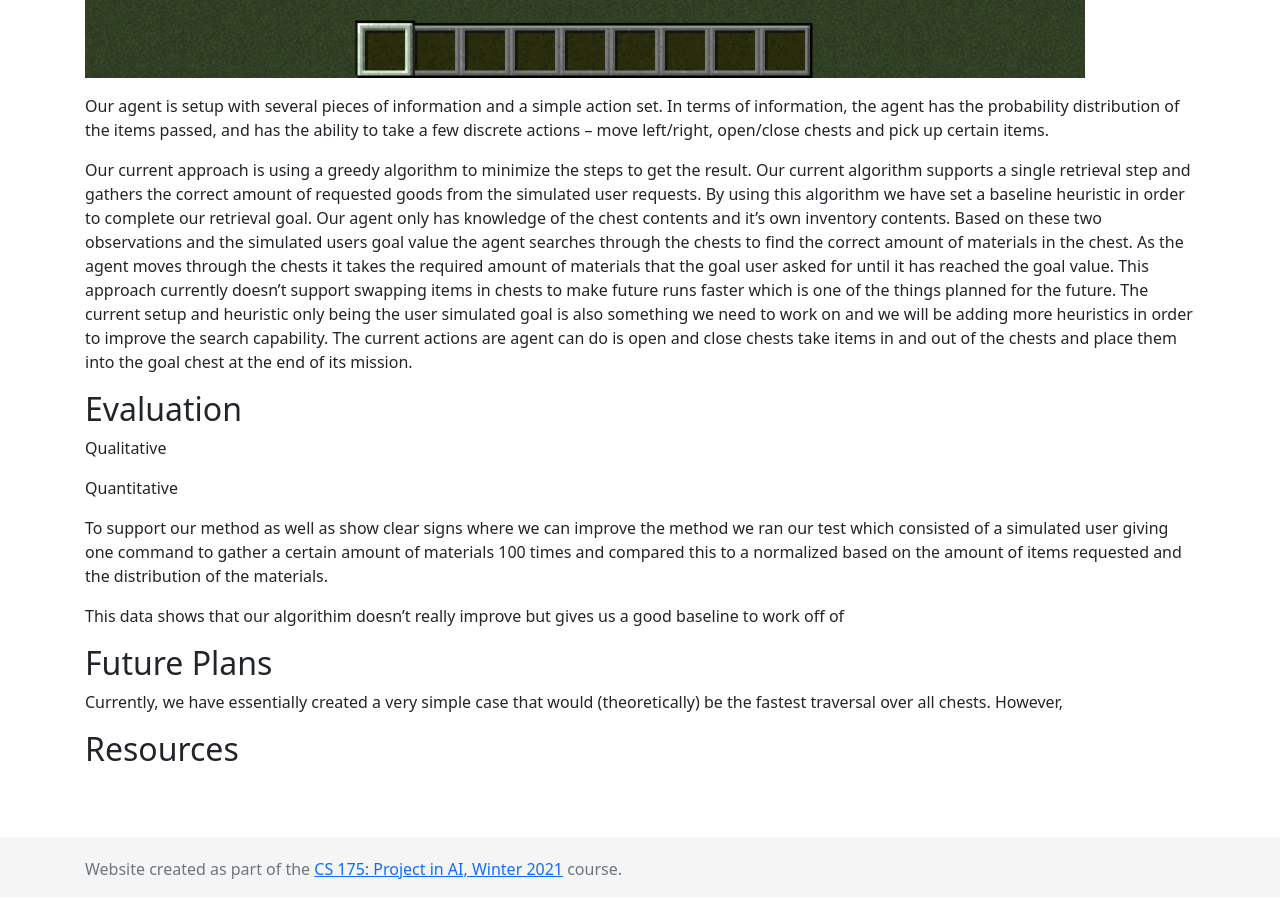
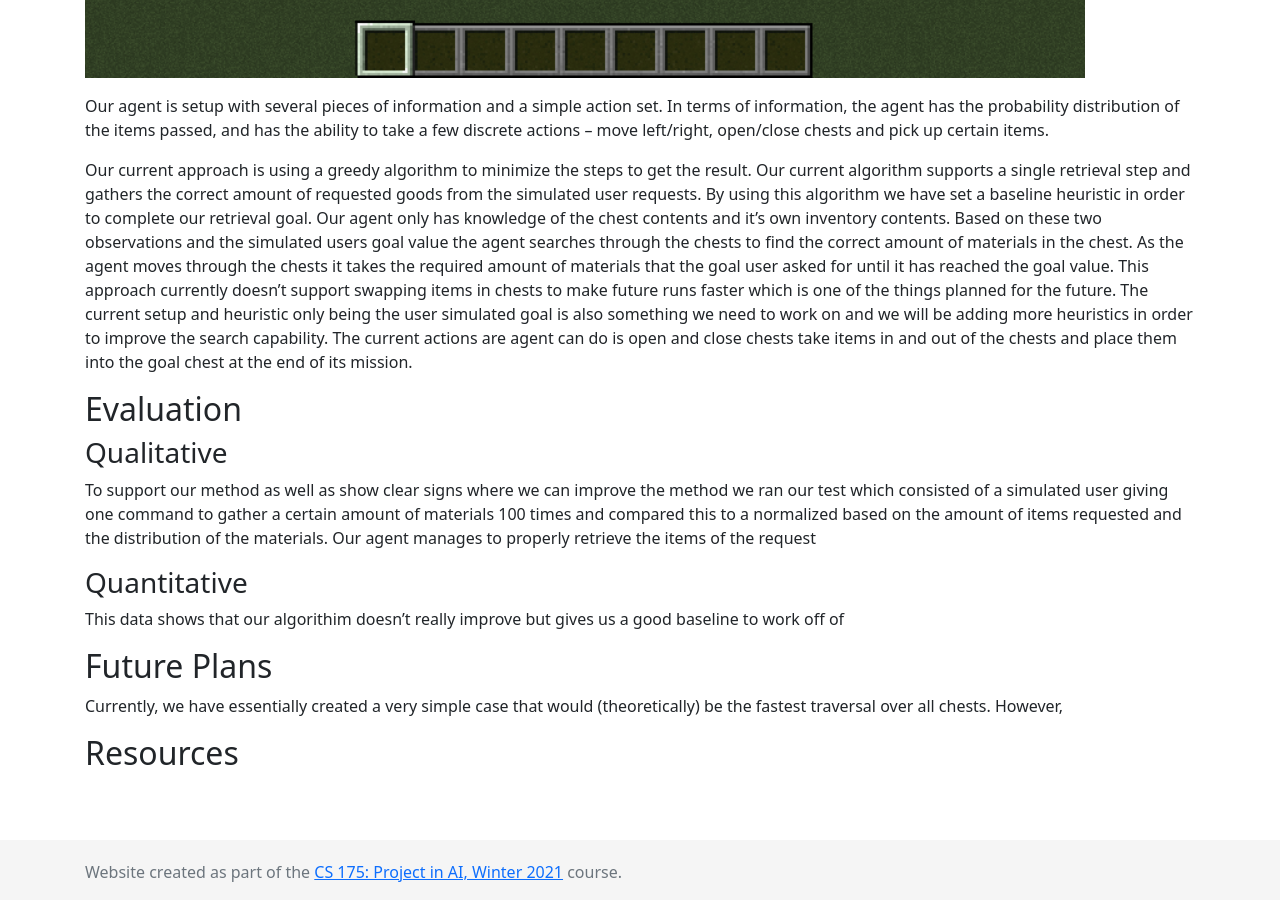
Before and after one commit to burwinliu-zz/LibraryOfAlexandria, a Jekyll site: the page built from docs/status.md, in a window 1280 px wide and 900 px high, scrolled down 1137 px. Built offline with Jekyll 4.4.1, drawn with Linux system fonts in a browser that asks for light colours; our own code applies the rules of GitHub Pages for plain Markdown files.

Commit message:
fixing bad obs

```diff
--- a/docs/status.md
+++ b/docs/status.md
@@ -41,13 +41,13 @@ the goal chest at the end of its mission.
 
 ## Evaluation
 
-Qualitative
+### Qualitative
+To support our method as well as show clear signs where we can improve the method we ran our test which consisted of a
+simulated user giving one command to gather a certain amount of materials 100 times and compared this to a normalized
+based on the amount of items requested and the distribution of the materials. Our agent manages to properly retrieve
+the items of the request
 
-Quantitative
-
-To support our method as well as show clear signs where we can improve the method we ran our test which consisted of a simulated user giving one command to gather a certain amount of materials 100 times and compared this to a normalized based on the amount of items requested and the distribution of the materials.
-
-
+### Quantitative
 This data shows that our algorithim doesn't really improve but gives us a good baseline to work off of
 
 ## Future Plans
```
Also changed, not shown: 1 other file.
